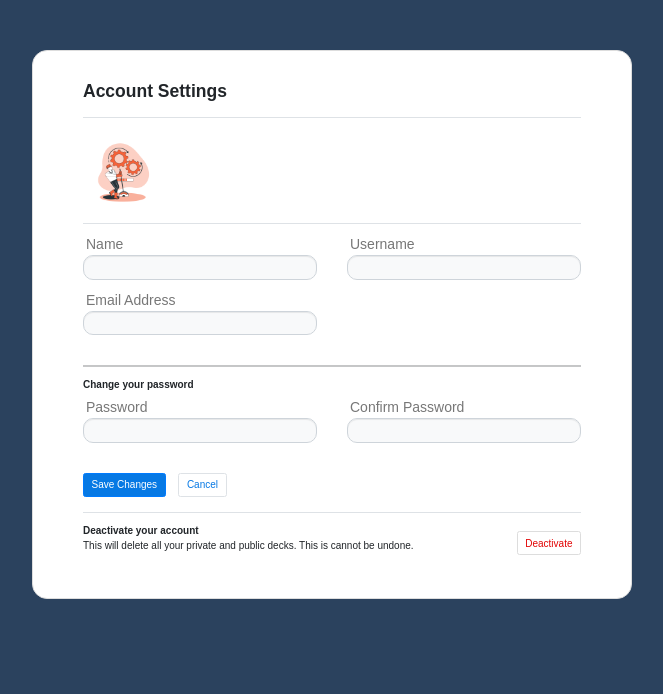
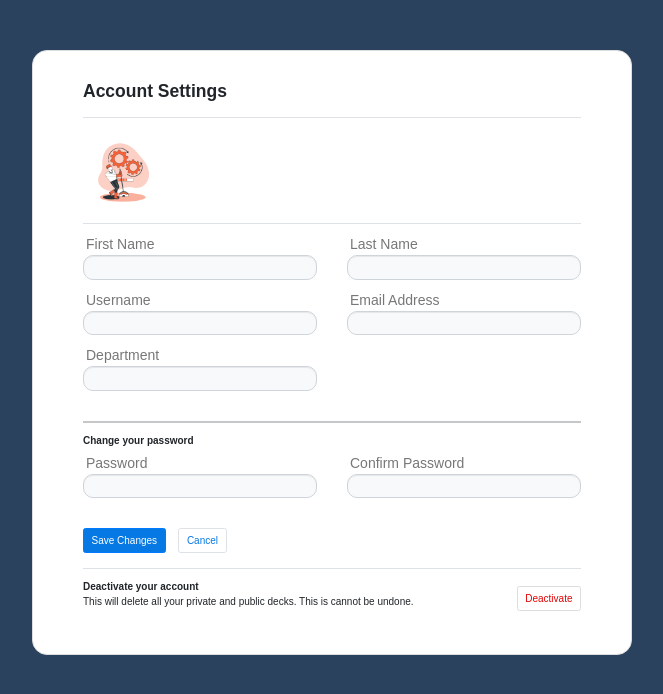
Before and after one commit to AmiraEl/Software-Engineering-Project-website, a Flask app: template templates/settings-user.html in a window 1280 px wide. Shown: the part 62-756 px from the top of the page, without its empty margins (308-971 px from the left). Run offline with Flask 2, Linux system fonts and the light colour scheme; the template is opened without the code that fills it, so the values that code supplies are empty; some libraries are stand-ins or nearby versions.

Commit message:
idk a lot

```diff
--- a/app.py
+++ b/app.py
@@ -16,6 +16,7 @@ app.config['MYSQL_DB'] = 'swe'
 
 # Intialize MySQL
 mysql = MySQL(app)
+userID = ''
 
 
 @app.route('/')
@@ -26,19 +27,16 @@ def landing():
 @app.route('/login/', methods=['GET', 'POST'])
 def login():
     # Check if "username" and "password" POST requests exist (user submitted form)
-    print("inside login")
     if request.method == 'POST' and 'txtEmail' in request.form and 'txtPassword' in request.form:
         # Create variables for easy access
         email = request.form['txtEmail']
         password = request.form['txtPassword']
-        print("inside if")
         # Check if account exists using MySQL
         cursor = mysql.connection.cursor(MySQLdb.cursors.DictCursor)
-        print("connected to database")
-
         cursor.execute('SELECT * FROM users WHERE email = %s AND password = %s;', (email, password,))
         # Fetch one record and return result
         account = cursor.fetchone()
+        cursor.close()
         print(account)
         # If account exists in accounts table in out database
         if account:
@@ -46,8 +44,9 @@ def login():
             session['loggedin'] = True
             session['User_ID'] = account['User_ID']
             session['Username'] = account['Username']
+            session['type'] = account['type']
             # Redirect to home page
-            return render_template('Home.html')
+            return redirect(url_for('homePage'))
 
     # Show the login form with message (if any)
     return render_template('login.html')
@@ -57,18 +56,43 @@ def login():
 def signupPage():
     return render_template('signup.html')
 
+
 @app.route('/loginpage/')
 def loginPage():
     return render_template('login.html')
 
+
 @app.route('/homepage/')
 def homePage():
-    return render_template('Home.html')
+    if session['type'] == '0':  # student
+        return render_template('Home.html')
+    else: #admin
+        return render_template('Adminfeed.html')
 
-@app.route('/UserSettingsPage/')
+
+@app.route('/UserSettingsPage/', methods=['POST', 'GET'])
 def userSettingsPage():
-    return render_template('settings-user.html')
+    username = ''
+    fname = ''
+    lname = ''
+    email = ''
+    dept = ''
+    print("here")
 
+    if request.method == 'GET':
+        print("inside if")
+        cursor = mysql.connection.cursor(MySQLdb.cursors.DictCursor)
+        cursor.execute('SELECT * FROM users WHERE User_ID = %s', (session['User_ID']))
+        # Fetch one record and return result
+        account = cursor.fetchone()
+        print("inside account")
+        fname = account['first_name']
+        lname = account['last_name']
+        username = account['Username']
+        email = account['email']
+        dept = account['department']
+        cursor.close()
+    return render_template('settings-user.html', username=username, fname=fname, lname=lname, email=email, dept = dept)
 
 if __name__ == '__main__':
     app.run()
--- a/templates/settings-user.html
+++ b/templates/settings-user.html
@@ -32,8 +32,8 @@
             <ul>
                 <li><a class="navbar-brand" href="Home.html">CSE<span>.study()</span></a>
                 </li>
-                <li><a href="Home.html">Home</a></li>
-                <li><a href="">Library</a></li>
+                <li><a href="{{ url_for('homePage') }}">Home</a></li>
+                <li><a href="#">Library</a></li>
             </ul>
 
         </div>
@@ -53,11 +53,15 @@
       </div>
       <div class="py-2">
           <div class="row py-2">
-              <div class="col-md-6"> <label for="firstname">Name</label> <input type="text" class="bg-light form-control" id="txtName" value="{{ name }}"> </div>
-              <div class="col-md-6 pt-md-0 pt-3"> <label for="lastname">Username</label> <input type="text" class="bg-light form-control" id="txtUsername" value="{{ username }}"> </div>
+              <div class="col-md-6"> <label for="firstname">First Name</label> <input type="text" class="bg-light form-control" id="txtfName" value="{{ fname }}"> </div>
+              <div class="col-md-6"> <label for="lastname">Last Name</label> <input type="text" class="bg-light form-control" id="txtlName" value="{{ lname }}"> </div>
           </div>
           <div class="row py-2">
+              <div class="col-md-6 pt-md-0 pt-3"> <label for="username">Username</label> <input type="text" class="bg-light form-control" id="txtUsername" value="{{ username }}"> </div>
               <div class="col-md-6"> <label for="email">Email Address</label> <input type="text" class="bg-light form-control" id="txtEmail" value="{{ email }}"> </div>
+          </div>
+          <div class="row py-2">
+              <div class="col-md-6 pt-md-0 pt-3"> <label for="department">Department</label> <input type="text" class="bg-light form-control" id="txtDept" value="{{ dept }}"> </div>
           </div>
           <br><hr>
           <b>Change your password</b>
@@ -67,7 +71,7 @@
           </div>
           <br>
           <div class="py-3 pb-4 border-bottom">
-            <button class="btn btn-primary mr-3" id="btnSave">Save Changes</button>
+            <button class="btn btn-primary mr-3" id="btnSave" onclick="">Save Changes</button>
             <button class="btn border button" id="btnCancel">Cancel</button>
           </div>
 
```
Also changed, not shown: templates/Home.html (+7 -6 lines).
